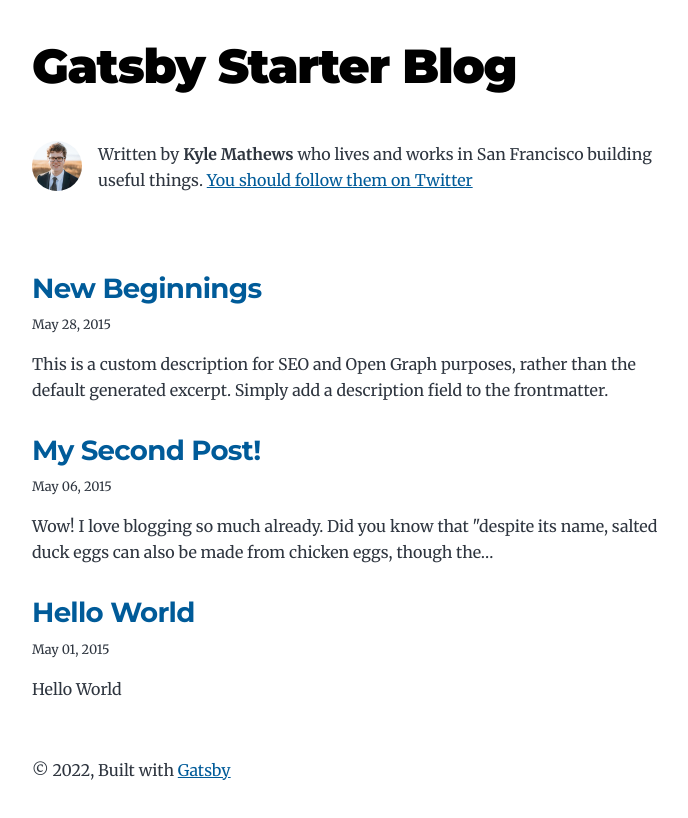
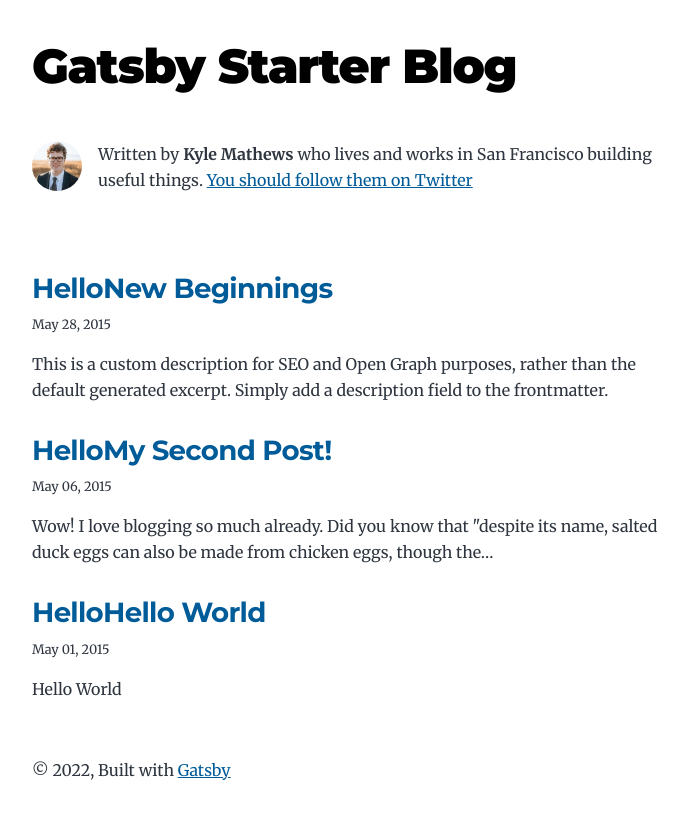
Before and after one commit to akramIsteps/gatsby-starter-blog, a Gatsby site: page / in a window 1280 px wide. Shown: the whole page, without its empty margins (292-980 px from the left). Built offline with nearby package versions, Linux system fonts and the light colour scheme; Gatsby itself is replaced by a stand-in of ours.

Commit message:
Update index.js

```diff
--- a/src/pages/index.js
+++ b/src/pages/index.js
@@ -41,7 +41,7 @@ const BlogIndex = ({ data, location }) => {
                 <header>
                   <h2>
                     <Link to={post.fields.slug} itemProp="url">
-                      <span itemProp="headline">{title}</span>
+                      <span itemProp="headline">Hello{title}</span>
                     </Link>
                   </h2>
                   <small>{post.frontmatter.date}</small>
```
